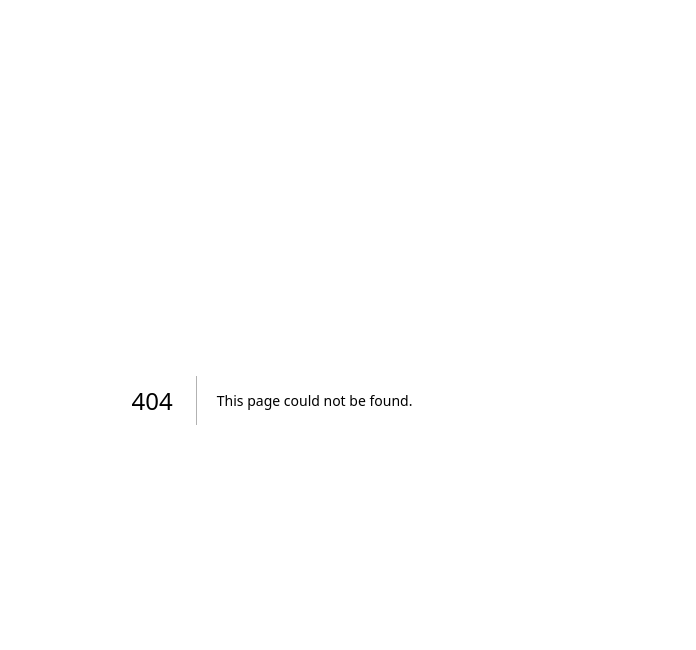
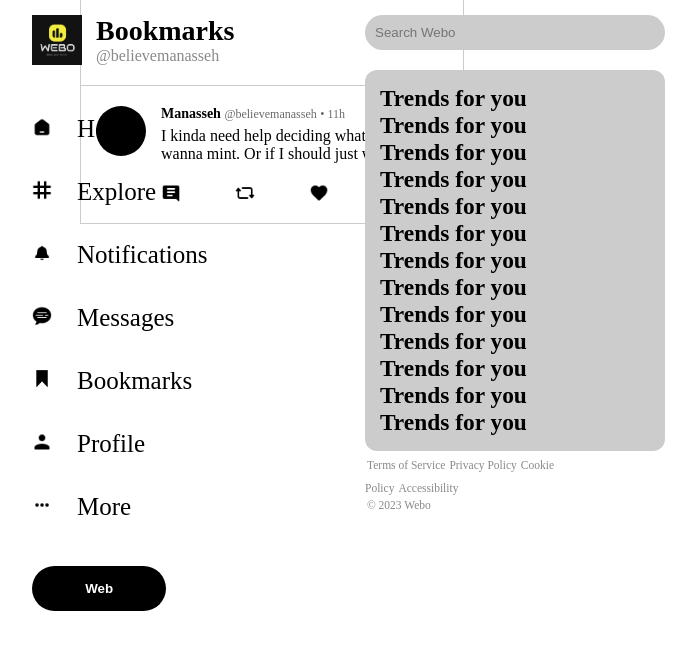
Before and after one commit to believemanasseh/webo, a Next.js app: page /bookmarks in a window 1280 px wide. Before the commit this address had no page. Shown: the top 650 px of the page, without its empty margins (368-1064 px from the left). Built offline with nearby package versions, Linux system fonts and the light colour scheme.

Commit message:
create bookmarks page

```diff
--- /dev/null
+++ b/pages/bookmarks/index.jsx
@@ -0,0 +1,40 @@
+import styled from 'styled-components';
+import Layout from '@/components/Layout/Layout';
+import Webs from '@/components/Webs/Webs';
+
+export default function Bookmarks() {
+	return (
+		<Layout>
+			<StyledBookmarks>
+				<div>
+					<h3 className='header'>Bookmarks</h3>
+					<p className='handle'>@believemanasseh</p>
+				</div>
+				<Webs />
+			</StyledBookmarks>
+		</Layout>
+	);
+}
+
+const StyledBookmarks = styled.div`
+	border-right: 1px solid var(--border-color);
+	border-left: 1px solid var(--border-color);
+	width: 30vw;
+
+	.header,
+	.handle {
+		text-align: left;
+	}
+
+	.header {
+		font-size: 28px;
+		text-align: left;
+		margin-top: 15px;
+		margin-left: 15px;
+	}
+
+	.handle {
+		color: var(--font-two);
+		margin-left: 15px;
+	}
+`;
--- a/pages/index.jsx
+++ b/pages/index.jsx
@@ -40,7 +40,7 @@ export default function Home() {
 							onChange={handleChange}
 							placeholder="What's happening?"
 						/>
-						<button className={styles.statusBtn}>Twitch</button>
+						<button className={styles.statusBtn}>Web</button>
 					</div>
 				</form>
 				<Webs />
--- a/pages/notifications/index.jsx
+++ b/pages/notifications/index.jsx
@@ -17,12 +17,12 @@ export default function Notifications() {
 				</div>
 				<div className='notification'>
 					<div className='img'>
-						<Image src={globe} alt='globe' height={30} width={30} />
+						<Image src={globe} alt='globe' height={20} width={20} />
 					</div>
 					<div className='feed'>
 						<div>
 							<Image
-								className={'profilePic'}
+								className='profilePic'
 								src={black}
 								alt='user pic'
 								height={30}
```
Also changed, not shown: styles/Home.module.css (indentation only).
